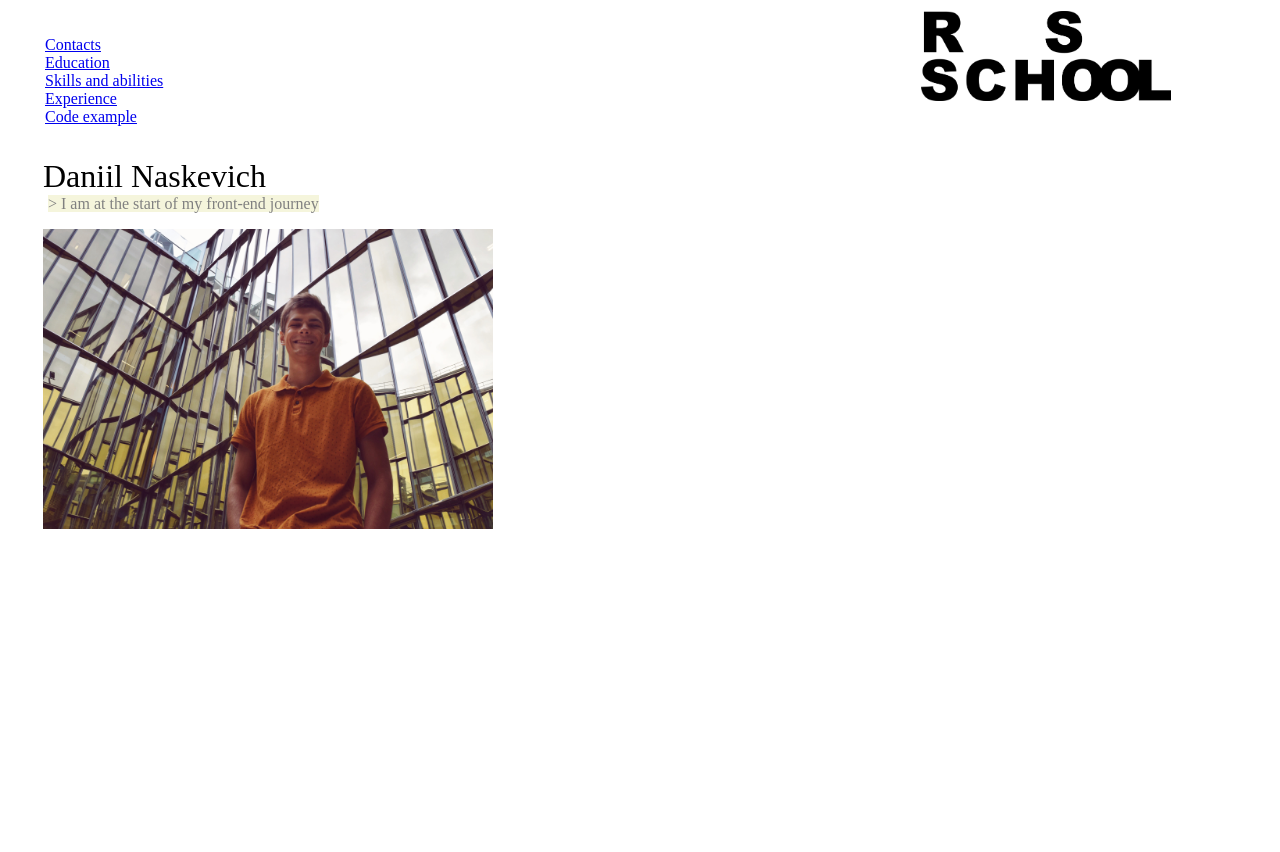
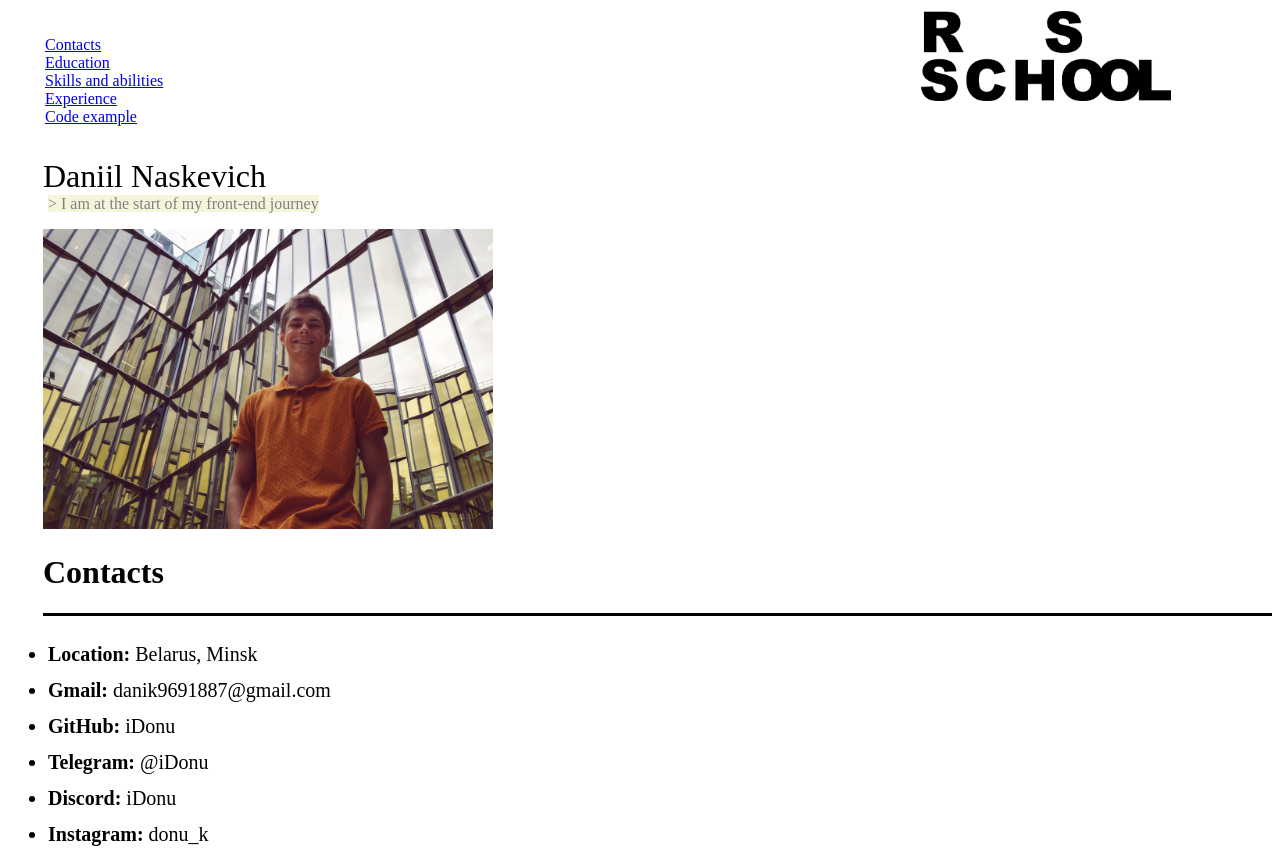
Before and after one commit to iDonuk/rsschool-cv, a plain HTML site: page index.html in a window 1280 px wide. Before the commit the page ends 800 px from the top, so only its background shows below. Drawn offline with Linux system fonts and the light colour scheme.

Commit message:
feat: add Contacts and unordered list

```diff
--- a/index.html
+++ b/index.html
@@ -36,8 +36,18 @@
             > I am at the start of my front-end journey
         </blockquote>
         <p>
-            <img src="./assets/img/IMG_5881.JPG" class="photo" alt="photo of me" height="300" width="450">
+            <img src="./assets/img/IMG_5881.JPG" class="photo" alt="photo of me">
         </p>
+        <h1 class="contacts">Contacts</h1>
+        <hr class="line">
+        <ul class="contacts-list">
+            <li><b>Location: </b>Belarus, Minsk</li>
+            <li><b>Gmail: </b>danik9691887@gmail.com</li>
+            <li><b>GitHub: </b>iDonu</li>
+            <li><b>Telegram: </b>@iDonu</li>
+            <li><b>Discord: </b>iDonu</li>
+            <li><b>Instagram: </b>donu_k</li>
+        </ul>
     </main>
 </body>
 </html>
```
Also changed, not shown: style.css (+19 -2 lines).
